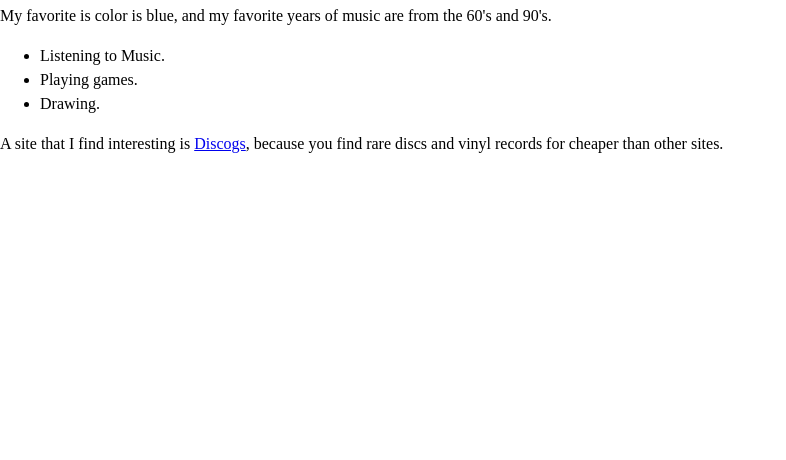
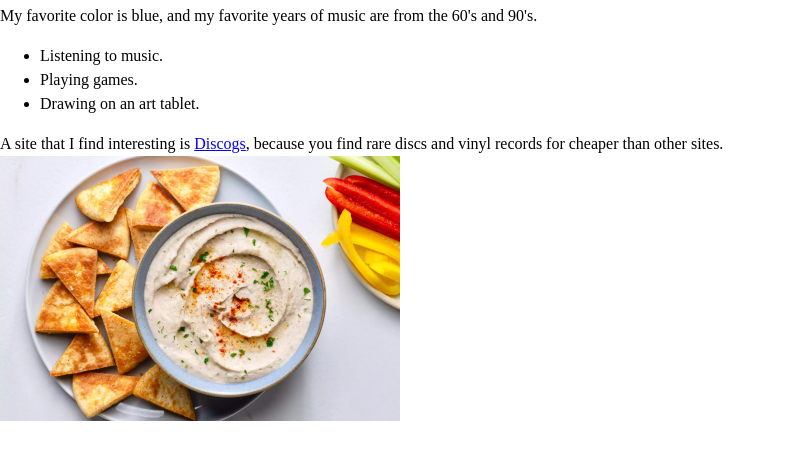
Before and after one commit to R-H-Perez/hello-web, a plain HTML site: page src/index.html in a window 1280 px wide. Shown: the part 44-504 px from the top of the page, without its empty margins (0-786 px from the left). Drawn offline with Linux system fonts and the light colour scheme.

Commit message:
Added an image of hummus

```diff
--- a/src/index.html
+++ b/src/index.html
@@ -12,18 +12,19 @@
   <body>
     <h1>Richard Hunter Perez</h1>
     <p>
-      My favorite is color is blue, and my favorite years of music are from the
+      My favorite color is blue, and my favorite years of music are from the
       60's and 90's.
     </p>
     <ul>
-      <li>Listening to Music.</li>
+      <li>Listening to music.</li>
       <li>Playing games.</li>
-      <li>Drawing.</li>
+      <li>Drawing on an art tablet.</li>
     </ul>
     <p>
       A site that I find interesting is
       <a href="https://www.discogs.com/" target="_blank">Discogs</a>, because
       you find rare discs and vinyl records for cheaper than other sites.
     </p>
+    <img src="images/hummus.png" alt="A picture of hummus with chips." />
   </body>
 </html>
```
Also changed, not shown: src/images/hummus.png (added).
